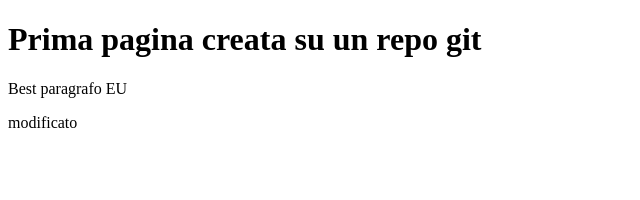
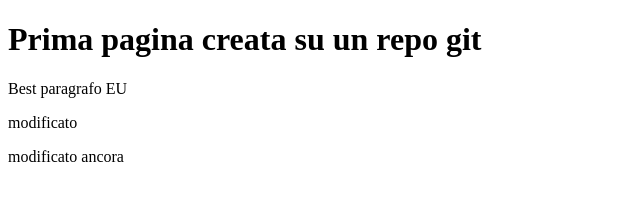
Before and after one commit to AleMomesso/git-test-iot-2, a plain HTML site: page index.html in a window 1280 px wide. Shown: the whole page, without its empty margins (0-640 px from the left). Drawn offline with Linux system fonts and the light colour scheme.

Commit message:
Quarta modifica

```diff
--- a/index.html
+++ b/index.html
@@ -8,5 +8,6 @@
     <h1>Prima pagina creata su un repo git</h1>
     <p>Best paragrafo EU</p>
     <p>modificato</p>
+    <p>modificato ancora</p>
   </body>
 </html>
```
